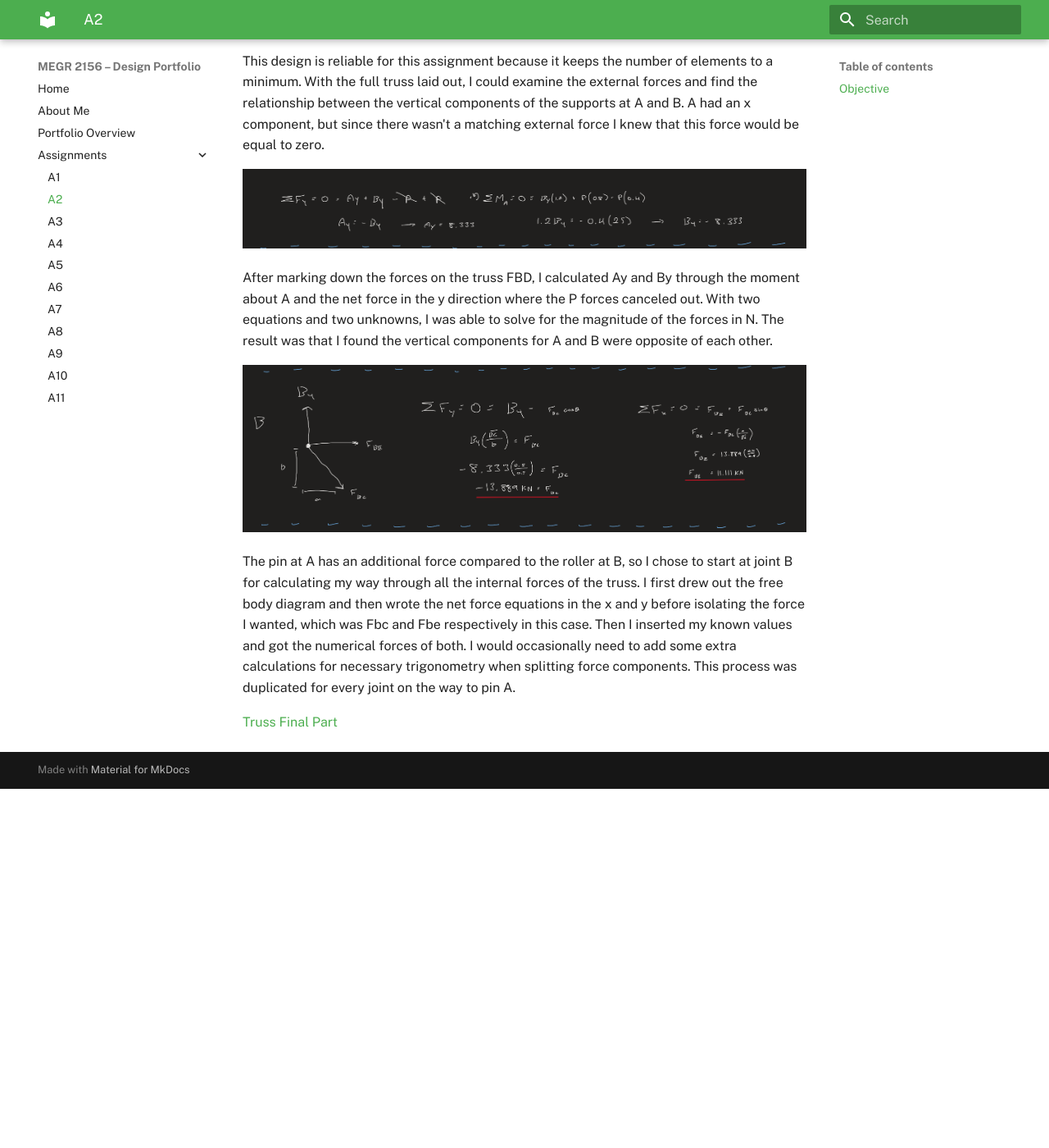
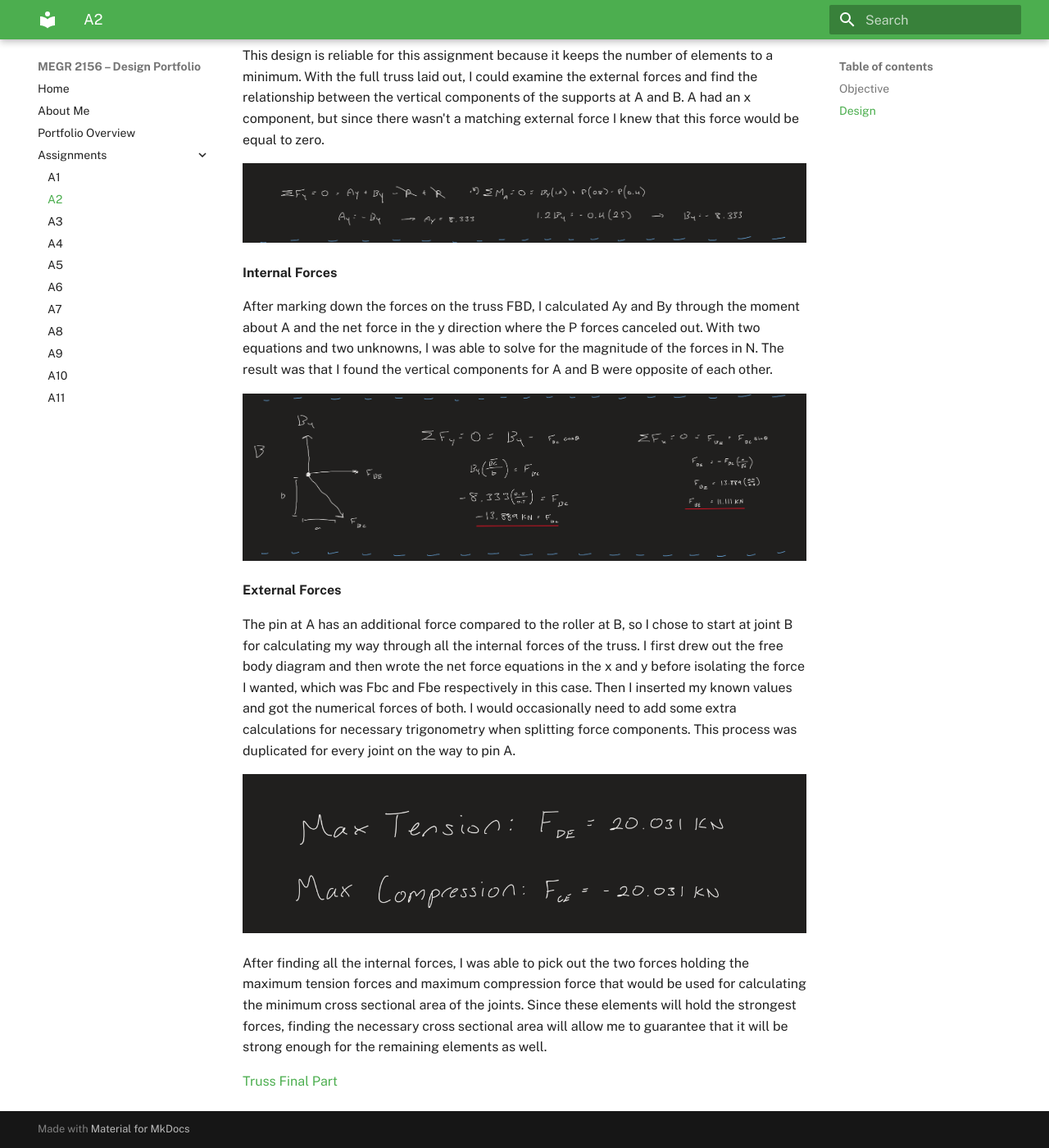
Before and after one commit to Jmswanchara/megr2156-portfolio, an MkDocs documentation site: the page built from docs/assignments/A02/index.md, in a window 1280 px wide and 1400 px high, scrolled down 1242 px. Shown: the whole window at 82% size. Built offline with MkDocs 1.6.1 and Material for MkDocs 9.7.7, drawn with Linux system fonts in a browser that asks for light colours; before the commit the page ends 2204 px from its top, so only the background shows below that.

Commit message:
Enhance index.md with design details and calculations
Added sections for Internal and External Forces, and included calculations for maximum loads.

```diff
--- a/docs/assignments/A02/index.md
+++ b/docs/assignments/A02/index.md
@@ -6,7 +6,7 @@
 
 Above are the parameters given for designing my own truss.  My approach to my design began with picking out the most straight-forward design that I could think of, I didn't want to work with a truss that had more components and internal forces than necessary.  I ended up falling on a basic design that I was familiar with from Statics.
 
-# Design
+## Design
 
 ![Truss FBD](Truss_FBD2.jpg)
 
@@ -14,10 +14,20 @@ This design is reliable for this assignment because it keeps the number of eleme
 
 ![Initial Truss Forces](Initial_Truss_Forces.png)
 
+**Internal Forces**
+
 After marking down the forces on the truss FBD, I calculated Ay and By through the moment about A and the net force in the y direction where the P forces canceled out.  With two equations and two unknowns, I was able to solve for the magnitude of the forces in N.  The result was that I found the vertical components for A and B were opposite of each other.
 
 ![Joint B Forces](Joint_B_Forces.png)
 
+**External Forces**
+
 The pin at A has an additional force compared to the roller at B, so I chose to start at joint B for calculating my way through all the internal forces of the truss.  I first drew out the free body diagram and then wrote the net force equations in the x and y before isolating the force I wanted, which was Fbc and Fbe respectively in this case.  Then I inserted my known values and got the numerical forces of both.  I would occasionally need to add some extra calculations for necessary trigonometry when splitting force components.  This process was duplicated for every joint on the way to pin A.
 
+![Max Loads](Max_Loads.png)
+
+After finding all the internal forces, I was able to pick out the two forces holding the maximum tension forces and maximum compression force that would be used for calculating the minimum cross sectional area of the joints.  Since these elements will hold the strongest forces, finding the necessary cross sectional area will allow me to guarantee that it will be strong enough for the remaining elements as well.
+
+
+
 [Truss Final Part](trussfinal.prt.1)
```
